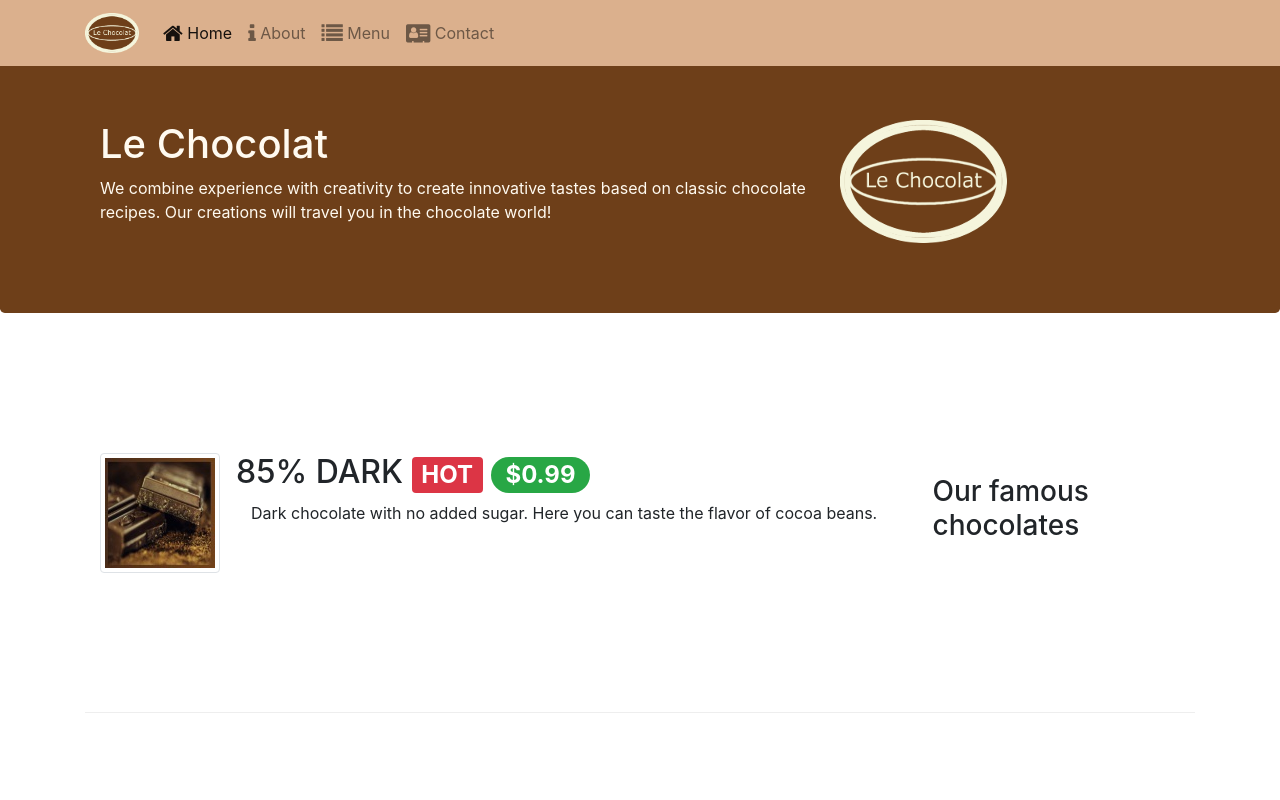
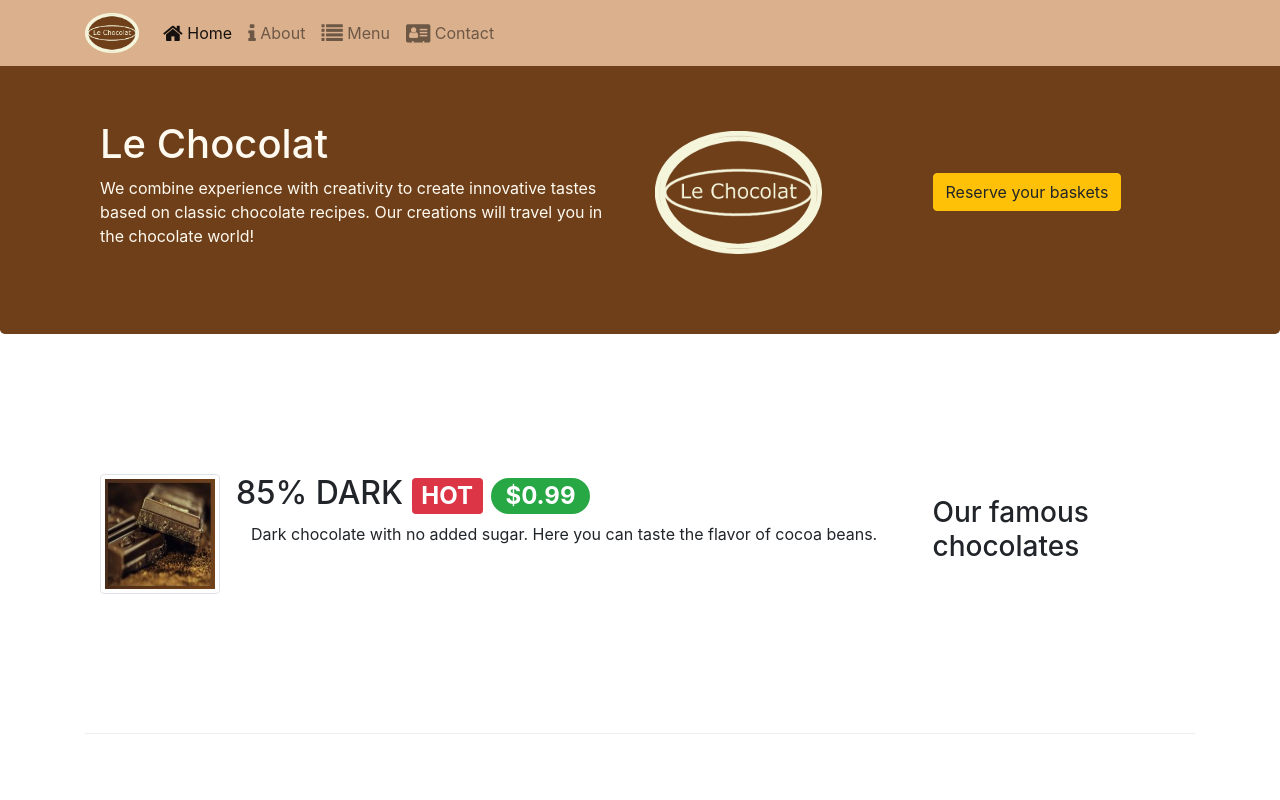
Before and after one commit to TliliMansour/leChocolat, a website: page index.html in a window 1280 px wide. Shown: the top 800 px of the page. Drawn offline with nearby package versions, Linux system fonts and the light colour scheme.

Commit message:
Bootstrap Assignment 9 Task 2

```diff
--- a/index.html
+++ b/index.html
@@ -40,14 +40,17 @@
     </nav>
     <header class="jumbotron">
         <div class="container">
-            <div class="row row-header">
-                <div class="col-12 col-sm-8">
+            <div class="row row-header align-items-center">
+                <div class="col-12 col-sm-6">
                     <h1>Le Chocolat</h1>
                     <p>We combine experience with creativity to create innovative tastes based on classic chocolate
                         recipes. Our creations will travel you in the chocolate world!</p>
                 </div>
-                <div class="col col-sm">
+                <div class="col col-sm-3">
                     <img src="images/logo.png" class="img-fluid">
+                </div>
+                <div class="col col-sm-3">
+                    <a class="btn btn-warning" href="#reserveForm">Reserve your baskets</a>
                 </div>
             </div>
         </div>
@@ -108,9 +111,10 @@
                 </div>
             </div>
         </div>
+
         <div class="row flex-row-reverse row-content justify-content-center align-items-center">
             <div class="col-12 col-sm-8">
-                <div class="card">
+                <div class="card" id="reserveForm">
                     <div class="card-header bg-warning text-white">
                         <h3>Reserve your basket</h3>
                     </div>
@@ -171,7 +175,7 @@
                                     </div>
                                     <input type="time" class="form-control" placeholder="time" id="time">
                                 </div>
-                                </div>
+                            </div>
 
 
 
```
